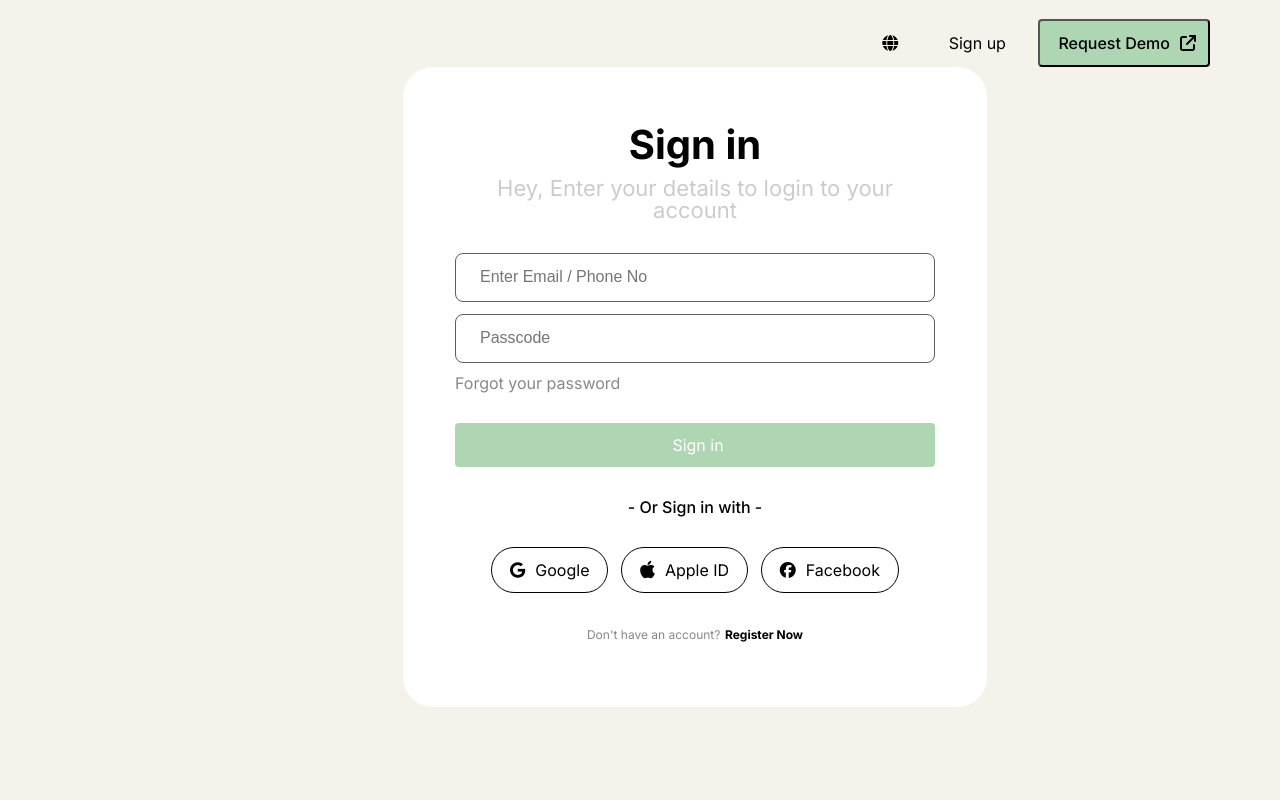
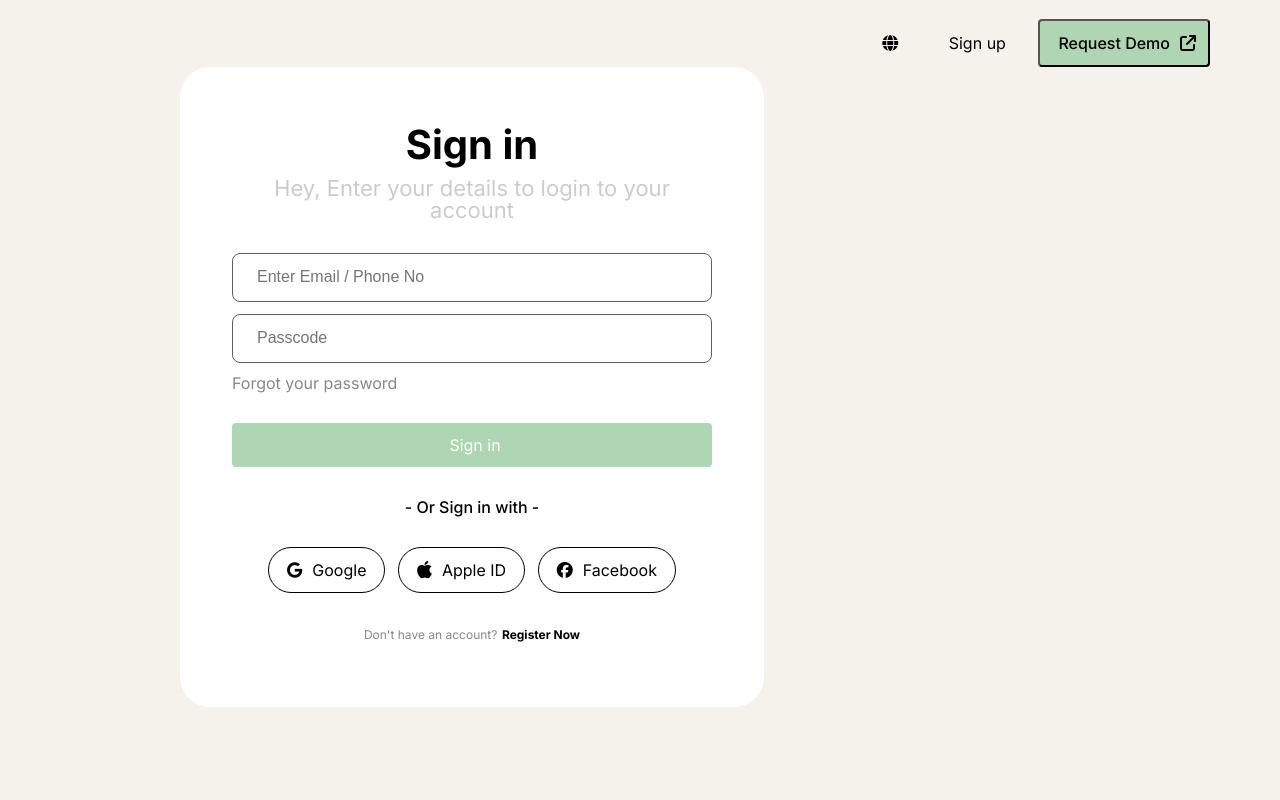
Before and after one commit to BeetrootAcademyAccount2/figma-landing-page, a plain HTML site: page index.html in a window 1280 px wide. Shown: the top 800 px of the page. Drawn offline with Linux system fonts and the light colour scheme.

Commit message:
Adding flexbox

```diff
--- a/css/styles.css
+++ b/css/styles.css
@@ -64,7 +64,7 @@ button {
 /* Content */
 
 .content {
-  text-align: center;
+  /* //text-align: center; */
 }
 
 /* Navigation bar */
@@ -80,11 +80,13 @@ button {
 /* Sign In */
 
 .signin {
-  display: inline-block;
+  display: flex;
+  flex-direction: column;
+  align-items: center;
+
   background-color: #ffffff;
   width: 480px;
   border-radius: 30px;
-  text-align: center;
   padding: 58px 52px 66px;
 }
 
@@ -94,6 +96,7 @@ button {
 }
 
 .signin h2 {
+  text-align: center;
   font-size: 22px;
   opacity: 0.2;
 }
@@ -133,6 +136,13 @@ button {
   color: #ffffff;
 }
 
+.signin-options {
+  display: flex;
+  flex-direction: column;
+  align-items: center;
+  justify-content: center;
+}
+
 .signin-with-txt {
   color: #000000;
 }
--- a/index.html
+++ b/index.html
@@ -73,7 +73,7 @@
             </button>
           </form>
         </section>
-        <section id="signin-options mb-32">
+        <section id="signin-options" class="signin-options">
           <p class="signin-with-txt font-weight-medium mb-32">
             Or Sign in with
           </p>
@@ -88,12 +88,14 @@
               <i class="fa-brands fa-facebook mr-10"></i>Facebook
             </button>
           </div>
+          <div>
             <span class="missing-account font-size-12"
               >Don't have an account?</span
             >
             <a href="" class="register-now font-size-12 font-weight-bold"
               >Register Now</a
             >
+          </div>
         </section>
       </section>
       <section class="img-section">
```
Lines whose indentation alone changed are shown as unchanged.
